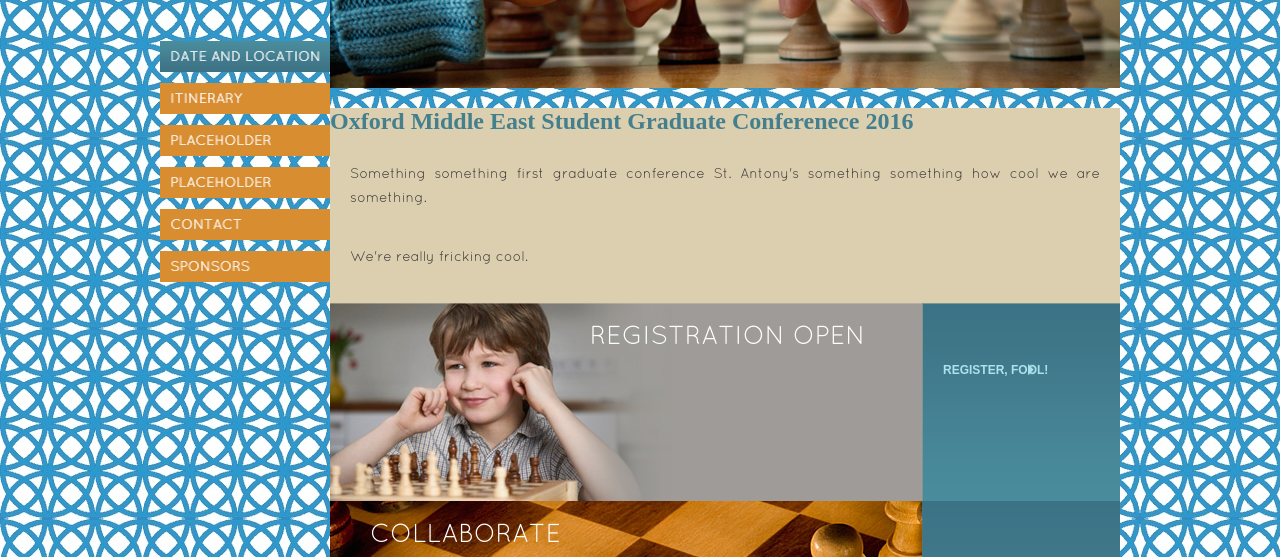
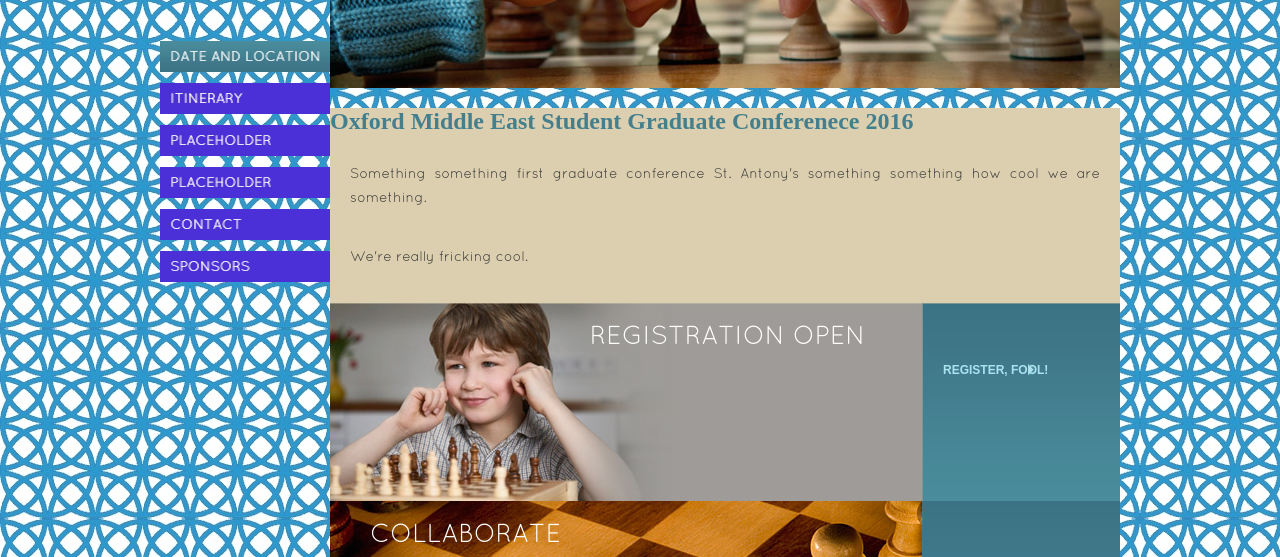
Before and after one commit to OxmesGradConference/oxmesgradconference.org.uk, a plain HTML site: page index.html in a window 1280 px wide. Shown: the part 241-798 px from the top of the page. Drawn offline with Linux system fonts and the light colour scheme.

Commit message:
Update style.css

```diff
--- a/css/style.css
+++ b/css/style.css
@@ -62,7 +62,7 @@
 	text-align:left;
 }
 .sidebar ul.navigation li a {
-	background-color:#d88d30;
+	background-color:#4b30d8;
 	color:#fbf6f2;
 	display:block;
 	font-family:QuicksandRegular;
```
